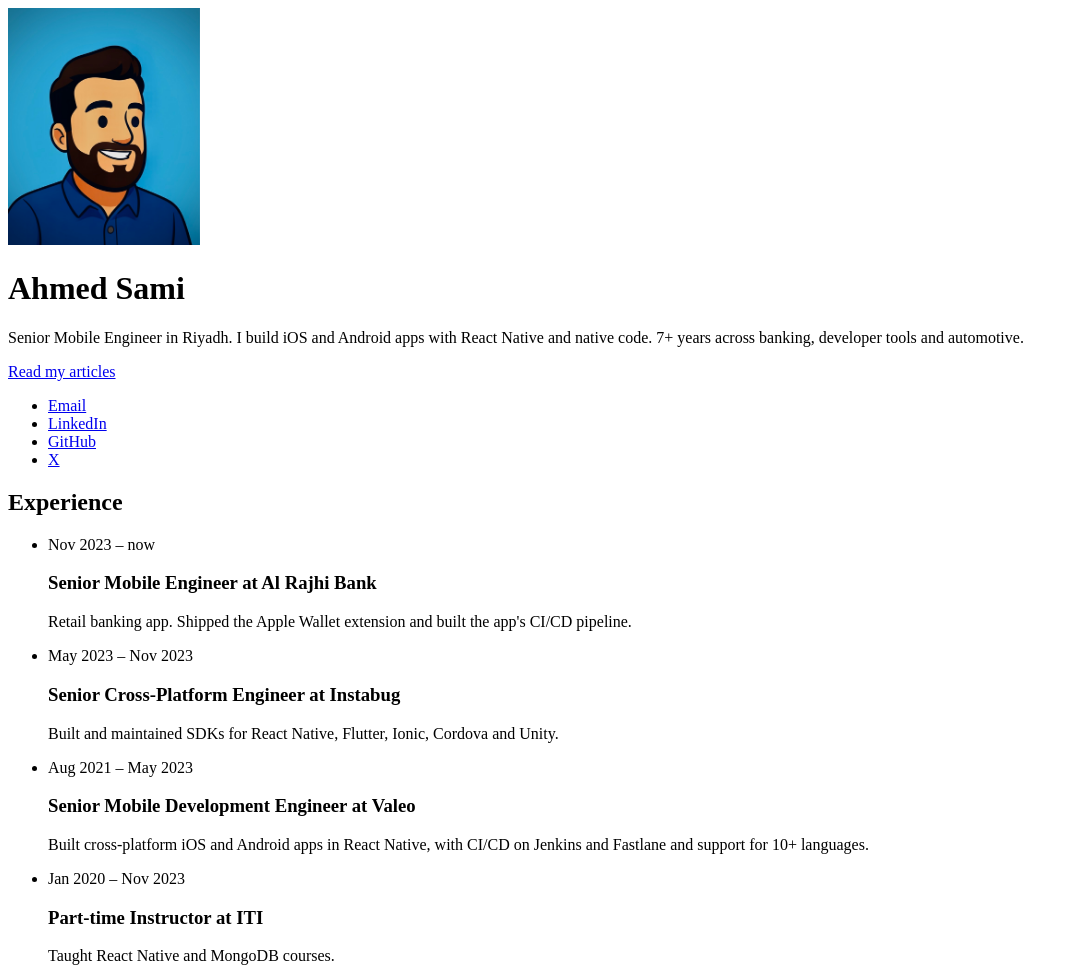
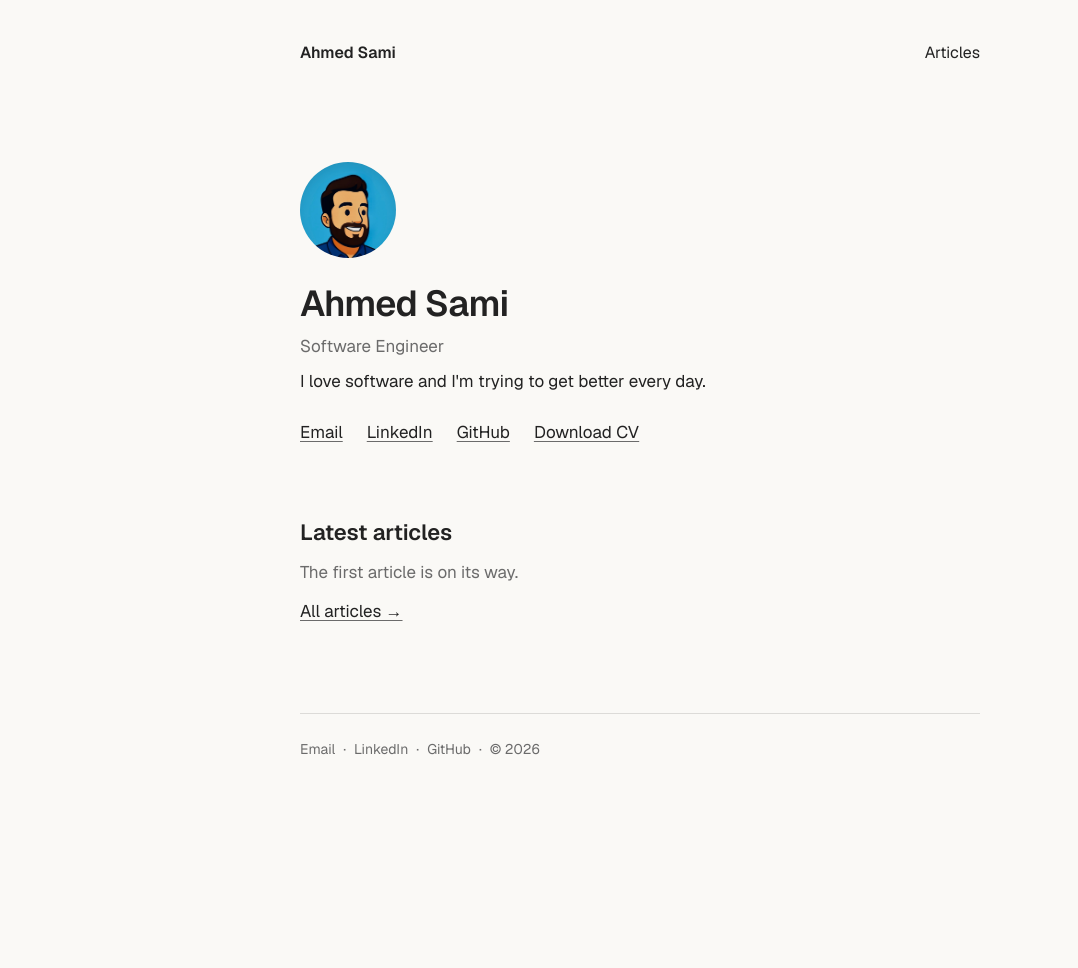
Before and after one commit to asamiz/portfolio, an Astro site: page / in a window 1280 px wide. Shown: the whole page, without its empty margins (0-1078 px from the left). After the commit the page ends 800 px from the top, so only its background shows below. Built offline with nearby package versions, Linux system fonts and the light colour scheme; Astro itself is replaced by a stand-in of ours.

Commit message:
feat: implement Claude Design for home, articles and article pages
- Geist and Geist Mono fonts, light and dark colors from the design
- Shared header and footer; home shows avatar, intro links and latest articles
- Articles list grouped by year; article page with plain code blocks
- Drop the unused week field and the experience data

Co-Authored-By: Claude Opus 5.5 <noreply@anthropic.com>
Claude-Session: https://claude.ai/code/session_017BX9Ys94Lr8N8tbYFY2gbx

```diff
--- a/astro.config.mjs
+++ b/astro.config.mjs
@@ -4,4 +4,8 @@ import sitemap from '@astrojs/sitemap';
 export default defineConfig({
   site: 'https://ahmedsami.me',
   integrations: [sitemap()],
+  markdown: {
+    // The design shows code blocks as plain monospace text, without colors.
+    syntaxHighlight: false,
+  },
 });
--- a/src/content.config.ts
+++ b/src/content.config.ts
@@ -7,9 +7,8 @@ const articles = defineCollection({
   loader: glob({ pattern: '**/[^_]*.md', base: './src/content/articles' }),
   schema: z.object({
     title: z.string(),
-    // The week's topic as a question, shown under the title and in the list.
+    // One-line summary, used for search engines, link previews and RSS.
     description: z.string(),
-    week: z.number().int().nonnegative(),
     date: z.coerce.date(),
     sources: z
       .array(z.object({ title: z.string(), url: z.string().url() }))
--- a/src/data/profile.ts
+++ b/src/data/profile.ts
@@ -2,44 +2,27 @@
 
 export const profile = {
   name: 'Ahmed Sami',
-  title: 'Senior Mobile Engineer',
-  location: 'Riyadh',
-  intro:
-    'I build iOS and Android apps with React Native and native code. 7+ years across banking, developer tools and automotive.',
+  title: 'Software Engineer',
+  tagline: "I love software and I'm trying to get better every day.",
 };
 
 // TODO: replace YOUR_EMAIL_HERE with the email address you want to show publicly.
-export const contacts = [
-  { label: 'Email', href: 'mailto:YOUR_EMAIL_HERE' },
-  { label: 'LinkedIn', href: 'https://www.linkedin.com/in/a-sami' },
-  { label: 'GitHub', href: 'https://github.com/asamiz' },
-  { label: 'X', href: 'https://x.com/ahmed_sami_dev' },
+const email = 'mailto:YOUR_EMAIL_HERE';
+const linkedin = 'https://www.linkedin.com/in/a-sami';
+const github = 'https://github.com/asamiz';
+
+// Links under the intro on the homepage.
+// TODO: add your CV as public/cv.pdf so the "Download CV" link works.
+export const introLinks = [
+  { label: 'Email', href: email },
+  { label: 'LinkedIn', href: linkedin },
+  { label: 'GitHub', href: github },
+  { label: 'Download CV', href: '/cv.pdf' },
 ];
 
-export const experience = [
-  {
-    dates: 'Nov 2023 – now',
-    role: 'Senior Mobile Engineer',
-    company: 'Al Rajhi Bank',
-    summary: "Retail banking app. Shipped the Apple Wallet extension and built the app's CI/CD pipeline.",
-  },
-  {
-    dates: 'May 2023 – Nov 2023',
-    role: 'Senior Cross-Platform Engineer',
-    company: 'Instabug',
-    summary: 'Built and maintained SDKs for React Native, Flutter, Ionic, Cordova and Unity.',
-  },
-  {
-    dates: 'Aug 2021 – May 2023',
-    role: 'Senior Mobile Development Engineer',
-    company: 'Valeo',
-    summary:
-      'Built cross-platform iOS and Android apps in React Native, with CI/CD on Jenkins and Fastlane and support for 10+ languages.',
-  },
-  {
-    dates: 'Jan 2020 – Nov 2023',
-    role: 'Part-time Instructor',
-    company: 'ITI',
-    summary: 'Taught React Native and MongoDB courses.',
-  },
+// Links in the footer of every page.
+export const footerLinks = [
+  { label: 'Email', href: email },
+  { label: 'LinkedIn', href: linkedin },
+  { label: 'GitHub', href: github },
 ];
--- a/src/layouts/Base.astro
+++ b/src/layouts/Base.astro
@@ -1,6 +1,8 @@
 ---
 import { getImage } from 'astro:assets';
 import avatar from '../assets/image.jpg';
+import { profile, footerLinks } from '../data/profile';
+import '../styles/global.css';
 
 interface Props {
   title: string;
@@ -21,15 +23,42 @@ const ogImage = await getImage({ src: avatar, width: 600, format: 'jpg' });
     <title>{title}</title>
     <meta name="description" content={description} />
     <link rel="canonical" href={canonical} />
-    <link rel="alternate" type="application/rss+xml" title="Ahmed Sami — Articles" href="/rss.xml" />
+    <link rel="alternate" type="application/rss+xml" title={`${profile.name} — Articles`} href="/rss.xml" />
     <link rel="sitemap" href="/sitemap-index.xml" />
     <meta property="og:type" content={type} />
     <meta property="og:title" content={title} />
     <meta property="og:description" content={description} />
     <meta property="og:url" content={canonical} />
     <meta property="og:image" content={new URL(ogImage.src, Astro.site)} />
+    <link rel="preconnect" href="https://fonts.googleapis.com" />
+    <link rel="preconnect" href="https://fonts.gstatic.com" crossorigin />
+    <link
+      href="https://fonts.googleapis.com/css2?family=Geist:wght@400;500;600&family=Geist+Mono:wght@400&display=swap"
+      rel="stylesheet"
+    />
   </head>
   <body>
-    <slot />
+    <div class="page">
+      <div class="container">
+        <header class="site-header">
+          <a class="home" href="/">{profile.name}</a>
+          <a class="nav" href="/articles/">Articles</a>
+        </header>
+
+        <main class="site-main">
+          <slot />
+        </main>
+
+        <footer class="site-footer">
+          {footerLinks.map((l) => (
+            <>
+              <a href={l.href}>{l.label}</a>
+              <span aria-hidden="true">·</span>
+            </>
+          ))}
+          <span>© {new Date().getFullYear()}</span>
+        </footer>
+      </div>
+    </div>
   </body>
 </html>
--- a/src/pages/404.astro
+++ b/src/pages/404.astro
@@ -3,6 +3,12 @@ import Base from '../layouts/Base.astro';
 ---
 
 <Base title="Page not found — Ahmed Sami" description="This page doesn't exist.">
-  <h1>Page not found</h1>
-  <p><a href="/">Go to the homepage</a></p>
+  <h1 class="page-title">Page not found</h1>
+  <p class="muted">This page doesn't exist or was moved.</p>
+  <a class="link" href="/">Go to the homepage</a>
 </Base>
+
+<style>
+  p { margin: 8px 0 24px; }
+  a { align-self: flex-start; }
+</style>
--- a/src/pages/articles/[...id].astro
+++ b/src/pages/articles/[...id].astro
@@ -10,30 +10,84 @@ export async function getStaticPaths() {
 
 const { article } = Astro.props as { article: Article };
 const { Content } = await render(article);
-const { title, description, week, date, sources } = article.data;
+const { title, description, date, sources } = article.data;
 ---
 
 <Base title={`${title} — Ahmed Sami`} description={description} type="article">
-  <nav><a href="/articles/">All articles</a></nav>
+  <a class="link back" href="/articles/">← All articles</a>
+  <h1 class="page-title title">{title}</h1>
+  <div class="meta mono">
+    <time datetime={date.toISOString()}>{formatDate(date)}</time>
+    <span aria-hidden="true">·</span>
+    <span>{readingTime(article.body)}</span>
+  </div>
 
-  <article>
-    <header>
-      <span>Week {week}</span>
-      <time datetime={date.toISOString()}>{formatDate(date)}</time>
-      <span>{readingTime(article.body)}</span>
-      <h1>{title}</h1>
-      <p>{description}</p>
-    </header>
-
+  <article class="prose">
     <Content />
 
     {sources.length > 0 && (
-      <section>
+      <>
         <h2>Sources</h2>
         <ol>
           {sources.map((s) => <li><a href={s.url}>{s.title}</a></li>)}
         </ol>
-      </section>
+      </>
     )}
   </article>
 </Base>
+
+<style>
+  .back { font-size: 16px; align-self: flex-start; }
+  .title { margin: 24px 0 8px; text-wrap: balance; }
+  .meta { display: flex; gap: 8px; }
+
+  .prose { margin-top: 40px; text-wrap: pretty; }
+  .prose :global(p) { margin: 0 0 20px; }
+  .prose :global(h2) { margin: 40px 0 12px; font-size: 22px; line-height: 1.3; font-weight: 600; }
+  .prose :global(h3) { margin: 32px 0 8px; font-size: 18px; line-height: 1.4; font-weight: 600; }
+  .prose :global(ul),
+  .prose :global(ol) {
+    margin: 0 0 20px;
+    padding-left: 22px;
+    display: flex;
+    flex-direction: column;
+    gap: 6px;
+  }
+  .prose :global(a) {
+    color: var(--text);
+    text-decoration: underline;
+    text-decoration-color: var(--muted);
+    text-underline-offset: 3px;
+  }
+  .prose :global(a:hover) { text-decoration-color: var(--text); }
+  .prose :global(blockquote) {
+    margin: 0 0 20px;
+    padding: 2px 0 2px 20px;
+    border-left: 2px solid var(--border);
+    color: var(--muted);
+  }
+  .prose :global(blockquote p) { margin: 0; }
+  .prose :global(code) {
+    font-family: var(--font-mono);
+    font-size: 15px;
+    background: var(--surface);
+    padding: 2px 6px;
+    border-radius: 4px;
+    color: var(--text);
+  }
+  .prose :global(pre) {
+    margin: 0 0 20px;
+    padding: 16px 20px;
+    background: var(--surface);
+    border-radius: 8px;
+    overflow-x: auto;
+    font-family: var(--font-mono);
+    font-size: 14px;
+    line-height: 1.6;
+    white-space: pre;
+  }
+  .prose :global(pre code) { padding: 0; background: none; font-size: inherit; border-radius: 0; }
+  .prose :global(img) { max-width: 100%; height: auto; border-radius: 8px; }
+  .prose :global(hr) { border: 0; border-top: 1px solid var(--border); margin: 40px 0; }
+  .prose > :global(:last-child) { margin-bottom: 0; }
+</style>
--- a/src/pages/articles/index.astro
+++ b/src/pages/articles/index.astro
@@ -1,29 +1,43 @@
 ---
 import Base from '../../layouts/Base.astro';
-import { getArticles, formatDate, readingTime } from '../../lib/articles';
+import { getArticles, groupByYear, formatShortDate } from '../../lib/articles';
 
-const articles = await getArticles();
+const groups = groupByYear(await getArticles());
 ---
 
-<Base title="Articles — Ahmed Sami" description="Every week I study a topic I don't know yet and write what I learned.">
-  <nav><a href="/">Ahmed Sami</a></nav>
+<Base title="Articles — Ahmed Sami" description="Weekly notes on topics I'm learning.">
+  <div class="articles">
+    <div class="heading">
+      <h1 class="page-title">Articles</h1>
+      <p class="muted">Weekly notes on topics I'm learning.</p>
+    </div>
 
-  <h1>Articles</h1>
+    {groups.length === 0 ? (
+      <p class="muted">The first article is on its way.</p>
+    ) : (
+      groups.map((g) => (
+        <section class="year">
+          <h2 class="mono">{g.year}</h2>
+          {g.items.map((a) => (
+            <a class="row" href={`/articles/${a.id}/`}>
+              <span>
+                {a.data.title}
+                {a.data.draft && <span class="mono"> (draft)</span>}
+              </span>
+              <span class="mono">{formatShortDate(a.data.date)}</span>
+            </a>
+          ))}
+        </section>
+      ))
+    )}
+  </div>
+</Base>
 
-  {articles.length === 0 ? (
-    <p>The first article is on its way.</p>
-  ) : (
-    <ul>
-      {articles.map((a) => (
-        <li>
-          <span>Week {a.data.week}</span>
-          <a href={`/articles/${a.id}/`}>{a.data.title}</a>
-          {a.data.draft && <span>Draft</span>}
-          <p>{a.data.description}</p>
-          <time datetime={a.data.date.toISOString()}>{formatDate(a.data.date)}</time>
-          <span>{readingTime(a.body)}</span>
-        </li>
-      ))}
-    </ul>
-  )}
-</Base>
+<style>
+  .articles { display: flex; flex-direction: column; gap: 48px; }
+  .heading { display: flex; flex-direction: column; gap: 8px; }
+  p { margin: 0; }
+  .year { display: flex; flex-direction: column; gap: 4px; }
+  .year h2 { margin: 0 0 4px; font-weight: 400; }
+  .year .row { padding: 8px 0; }
+</style>
--- a/src/pages/index.astro
+++ b/src/pages/index.astro
@@ -2,30 +2,68 @@
 import { Image } from 'astro:assets';
 import Base from '../layouts/Base.astro';
 import avatar from '../assets/image.jpg';
-import { profile, contacts, experience } from '../data/profile';
+import { profile, introLinks } from '../data/profile';
+import { getArticles, formatDate } from '../lib/articles';
+
+const latest = (await getArticles()).slice(0, 3);
 ---
 
-<Base title={`${profile.name} — ${profile.title}`} description={`${profile.title} in ${profile.location}. ${profile.intro}`}>
-  <header>
-    <Image src={avatar} alt={`Illustrated portrait of ${profile.name}`} width={192} />
-    <h1>{profile.name}</h1>
-    <p>{profile.title} in {profile.location}. {profile.intro}</p>
-    <a href="/articles/">Read my articles</a>
-    <ul>
-      {contacts.map((c) => <li><a href={c.href}>{c.label}</a></li>)}
-    </ul>
-  </header>
+<Base title={`${profile.name} — ${profile.title}`} description={`${profile.title}. ${profile.tagline}`}>
+  <div class="home">
+    <section class="intro">
+      <Image src={avatar} alt={profile.name} width={192} class="avatar" loading="eager" />
+      <div class="intro-text">
+        <h1 class="page-title">{profile.name}</h1>
+        <p class="muted">{profile.title}</p>
+        <p>{profile.tagline}</p>
+      </div>
+      <nav class="intro-links" aria-label="Contact">
+        {introLinks.map((l) => <a class="link" href={l.href}>{l.label}</a>)}
+      </nav>
+    </section>
 
-  <section>
-    <h2>Experience</h2>
-    <ul>
-      {experience.map((job) => (
-        <li>
-          <span>{job.dates}</span>
-          <h3>{job.role} at {job.company}</h3>
-          <p>{job.summary}</p>
-        </li>
-      ))}
-    </ul>
-  </section>
+    <section class="latest">
+      <h2>Latest articles</h2>
+      {latest.length === 0 ? (
+        <p class="muted">The first article is on its way.</p>
+      ) : (
+        <div>
+          {latest.map((a) => (
+            <a class="row" href={`/articles/${a.id}/`}>
+              <span>{a.data.title}</span>
+              <span class="mono">{formatDate(a.data.date)}</span>
+            </a>
+          ))}
+        </div>
+      )}
+      <a class="link all" href="/articles/">All articles →</a>
+    </section>
+  </div>
 </Base>
+
+<style>
+  .home { display: flex; flex-direction: column; gap: 72px; }
+  .intro { display: flex; flex-direction: column; gap: 24px; }
+  .avatar {
+    display: block;
+    width: 96px;
+    height: 96px;
+    border-radius: 50%;
+    object-fit: cover;
+    object-position: center 25%;
+    background: var(--surface);
+  }
+  .intro-text { display: flex; flex-direction: column; gap: 8px; }
+  .intro-text p { margin: 0; }
+  .intro-links { display: flex; flex-wrap: wrap; gap: 8px 24px; }
+
+  .latest { display: flex; flex-direction: column; gap: 12px; }
+  .latest h2 { margin: 0; font-size: 22px; line-height: 1.3; font-weight: 600; }
+  .latest p { margin: 0; }
+  .latest .row { padding: 10px 0; }
+  .all { align-self: flex-start; }
+
+  @media (max-width: 640px) {
+    .home { gap: 56px; }
+  }
+</style>
--- /dev/null
+++ b/src/styles/global.css
@@ -0,0 +1,134 @@
+:root {
+  --bg: #faf9f6;
+  --text: #222222;
+  --muted: #6b6b6b;
+  --surface: color-mix(in srgb, var(--bg) 94%, var(--text));
+  --border: color-mix(in srgb, var(--bg) 86%, var(--text));
+  --font-sans: 'Geist', system-ui, sans-serif;
+  --font-mono: 'Geist Mono', ui-monospace, monospace;
+  color-scheme: light;
+}
+
+@media (prefers-color-scheme: dark) {
+  :root {
+    --bg: #16181d;
+    --text: #e4e4e4;
+    --muted: #9a9a9a;
+    color-scheme: dark;
+  }
+}
+
+* { box-sizing: border-box; }
+
+body {
+  margin: 0;
+  background: var(--bg);
+  color: var(--text);
+  font-family: var(--font-sans);
+  font-size: 17px;
+  line-height: 1.6;
+}
+
+a:focus-visible {
+  outline: 2px solid var(--text);
+  outline-offset: 3px;
+  border-radius: 2px;
+}
+
+/* Page frame: centered 680px column, footer pinned to the bottom. */
+.page {
+  min-height: 100vh;
+  display: flex;
+  flex-direction: column;
+  padding: 0 24px;
+}
+
+.container {
+  width: 100%;
+  max-width: 680px;
+  margin: 0 auto;
+  display: flex;
+  flex-direction: column;
+  flex: 1;
+}
+
+.site-header {
+  display: flex;
+  justify-content: space-between;
+  align-items: center;
+  gap: 16px;
+  padding-top: 40px;
+  font-size: 16px;
+}
+
+.site-header a { color: var(--text); text-decoration: none; }
+.site-header .home { font-weight: 600; }
+.site-header .nav:hover { text-decoration: underline; text-underline-offset: 3px; }
+
+.site-main {
+  display: flex;
+  flex-direction: column;
+  margin-top: 96px;
+  padding-bottom: 80px;
+}
+
+.site-footer {
+  margin-top: auto;
+  border-top: 1px solid var(--border);
+  padding: 24px 0 40px;
+  display: flex;
+  flex-wrap: wrap;
+  align-items: center;
+  gap: 8px;
+  font-size: 14px;
+  color: var(--muted);
+}
+
+.site-footer a { color: var(--muted); text-decoration: none; }
+.site-footer a:hover { text-decoration: underline; text-underline-offset: 3px; }
+
+/* Shared pieces */
+.page-title {
+  margin: 0;
+  font-size: 36px;
+  line-height: 1.2;
+  font-weight: 600;
+  letter-spacing: -0.02em;
+}
+
+.muted { color: var(--muted); }
+
+.link {
+  color: var(--text);
+  text-decoration: underline;
+  text-decoration-color: var(--muted);
+  text-underline-offset: 3px;
+}
+
+.link:hover { text-decoration-color: var(--text); }
+
+.mono {
+  font-family: var(--font-mono);
+  font-size: 14px;
+  color: var(--muted);
+}
+
+/* A row with a title on the left and a date on the right (home + articles list). */
+.row {
+  display: flex;
+  justify-content: space-between;
+  align-items: baseline;
+  gap: 16px;
+  color: var(--text);
+  text-decoration: none;
+}
+
+.row:hover { text-decoration: underline; text-underline-offset: 3px; }
+.row .mono { white-space: nowrap; }
+
+@media (max-width: 640px) {
+  .page { padding: 0 20px; }
+  .site-header { padding-top: 24px; }
+  .site-main { margin-top: 48px; }
+  .page-title { font-size: 30px; }
+}
```
Also changed, not shown: src/content/articles/_template.md (+2 -3 lines), src/lib/articles.ts (+19 -8 lines), README.md.
